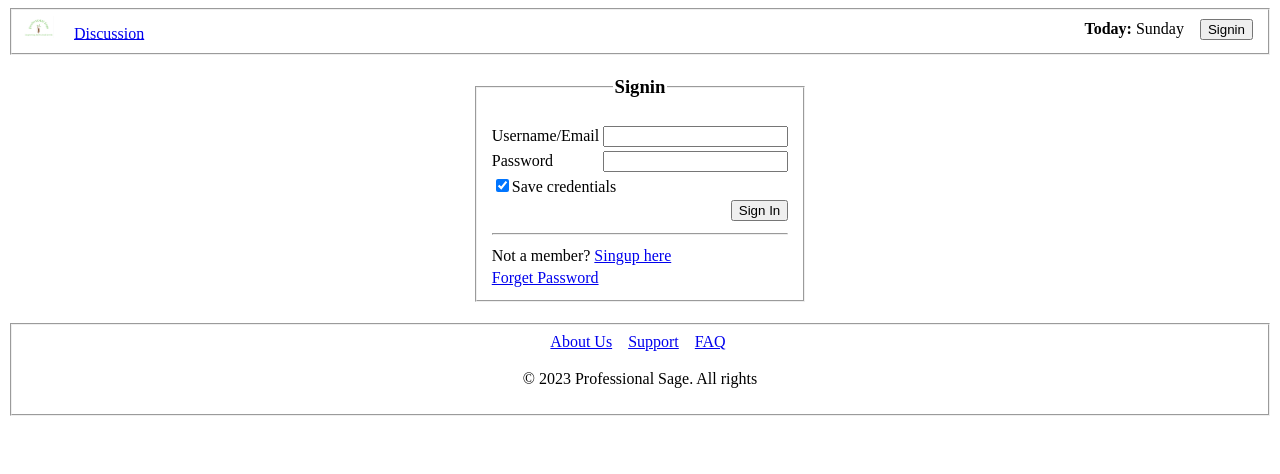
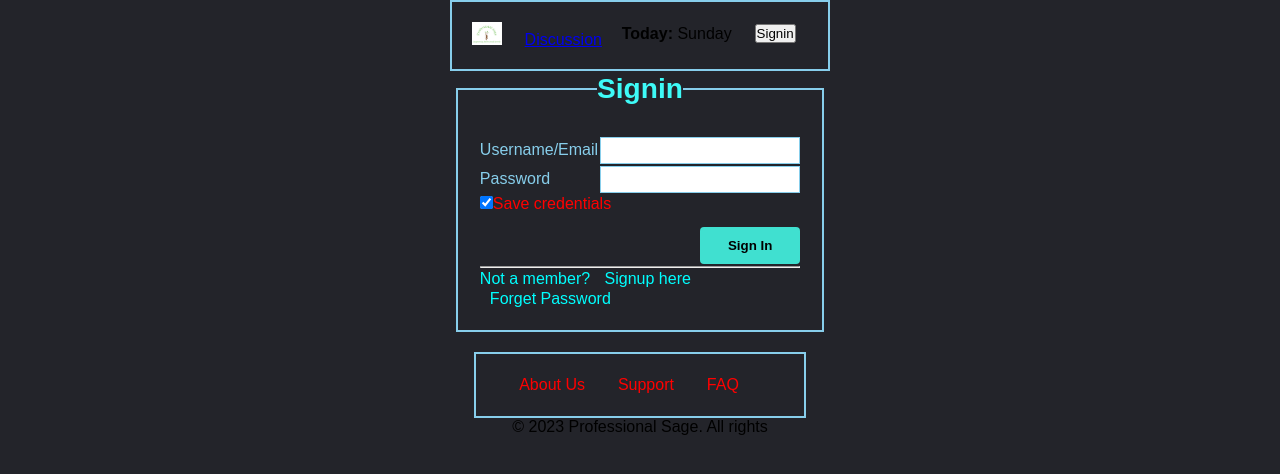
Before and after one commit to ratul701E/webtech_project, a PHP site: page /view/signin.php in a window 1280 px wide. Shown: the top 474 px of the page. Run offline with PHP 8.4, Linux system fonts and the light colour scheme.

Commit message:
adding css
ekhno final hoy ni

```diff
--- a/view/bottom_navbar.php
+++ b/view/bottom_navbar.php
@@ -21,8 +21,9 @@
             <td><a href=""></a></td>
         </tr>
     </table>
-    <footer>
+</fieldset>
+<footer>
+    <div class="bottom-navbar">
         <p align="center">&copy; 2023 Professional Sage. All rights</p>
-    </footer>
-
-</fieldset>
+    </div>
+</footer>
--- a/view/faq.php
+++ b/view/faq.php
@@ -11,6 +11,7 @@
 
 <head>
     <title>Progessional Sage | FAQ</title>
+    <link rel="stylesheet" type="text/css" href="faq.css">
 </head>
 
 <body>
--- /dev/null
+++ b/view/signin.css
@@ -0,0 +1,90 @@
+/* Center the table */
+* {
+	margin: 0;
+	padding: 0;
+	box-sizing: border-box;
+	font-family: 'Poppins', sans-serif;
+}
+
+body {
+	display: flex;
+	justify-content: center;
+	align-items: center;
+	min-height: 50vh;
+	flex-direction: column;
+	background: #23242a;
+}
+
+table {
+	margin: 0 auto;
+}
+
+fieldset {
+	padding: 20px;
+	background-color: #23242a;
+	border: 2px solid skyblue;
+}
+
+legend {
+
+	font-size: 24px;
+	font-weight: bold;
+	text-align: center;
+	margin-bottom: 10px;
+	color: #3efaf7;
+}
+
+td a {
+	padding: 10px;
+	color: red;
+	text-decoration: none;
+}
+
+td a:hover {
+	color: #00FFFF;
+	text-decoration: underline;
+}
+
+label {
+	font-weight: bold;
+}
+
+input[type="text"],
+input[type="password"],
+input[type="email"],
+input[type="number"] {
+	width: 200px;
+	padding: 5px;
+	border: 1px solid skyblue;
+	/* Add your desired text color here */
+}
+
+/* Style the "Sign In" button */
+input[type="submit"] {
+	border: none;
+	outline: none;
+	padding: 11px 25px;
+	background: #40E0D0;
+	cursor: pointer;
+	border-radius: 4px;
+	font-weight: 600;
+	width: 100px;
+	margin-top: 10px;
+}
+
+input[type="submit"]:hover {
+	background-color: cyan;
+}
+
+/* Style error and success messages */
+.msg {
+	color: red;
+	font-weight: bold;
+	margin-bottom: 10px;
+}
+
+.success-msg {
+	color: cyan;
+	font-weight: bold;
+	margin-bottom: 10px;
+}
--- a/view/signin.php
+++ b/view/signin.php
@@ -61,7 +61,9 @@ if (isset($_GET['success'])) {
 
 <head>
     <title>Professional Sage | Signin</title>
+    <link rel="stylesheet" type="text/css" href="signin.css">
 </head>
+
 
 <body>
     <?php require_once('top_navbar.php'); ?>
@@ -93,36 +95,41 @@ if (isset($_GET['success'])) {
                             <?php } ?>
 
                             <tr>
-                                <td>Username/Email</td>
-                                <td><input type="text" name="username"></td>
-                            </tr>
+                                <td style="color: skyblue;">Username/Email</td>
+                                <td><input type="text" name="username"></td></tr>
                                 <tr>
-                                <td>Password</td>
+                                    <td style="color: skyblue;">Password</td>
                                     <td><input type="password" name="password"></td>
                                 </tr>
                                 <tr>
-                                <td colspan="2"><input type="checkbox" name="save" value="yes" checked>Save credentials</td>
+                                <td colspan="2" style="color: red;"><input type="checkbox" name="save" value="yes" checked>Save credentials</td>
                                 </tr>
                                 <tr>
-                                <td colspan="2" align="right"><input type="submit" name="signin" value="Sign In" id=""></td>
+                                <tr>
+                                    <td colspan="2" align="right"><input type="submit" name="signin" value="Sign In" id="" style="color: black;font-weight: bold;"></td>
                                 </tr>
+
                                 <tr>
                                     <td colspan="2" align="right">
                                         <hr>
                                      </td>
                                     </tr>
                                     <tr>
-                                <td colspan="2">Not a member? <a href="signup.php">Singup here</a> </td>
+                                        <td colspan="2" style="color: cyan;">Not a member? <a href="signup.php"style="color: cyan;">Signup here</a></td>
                                     </tr>
+
                                     <tr>
-                                <td colspan="2"> <a href="forget_password.php">Forget Password</a> </td>
+                                        <td colspan="2" style="color: cyan;"> <a href="forget_password.php" style="color: cyan;">Forget Password</a></td>
                                     </tr>
+
                         </table>
                     </form>
                 </fieldset>
+
             </td>
         </tr>
     </table>
+
     <?php include_once('bottom_navbar.php'); ?>
 </body>
 
```
Also changed, not shown: view/faq.css (added, +127 -0 lines), view/signup.css (added, +106 -0 lines), view/signup.php (+4 -5 lines), view/support.php (+3 -7 lines), view/support.css (added). Lines whose indentation alone changed are shown as unchanged.
